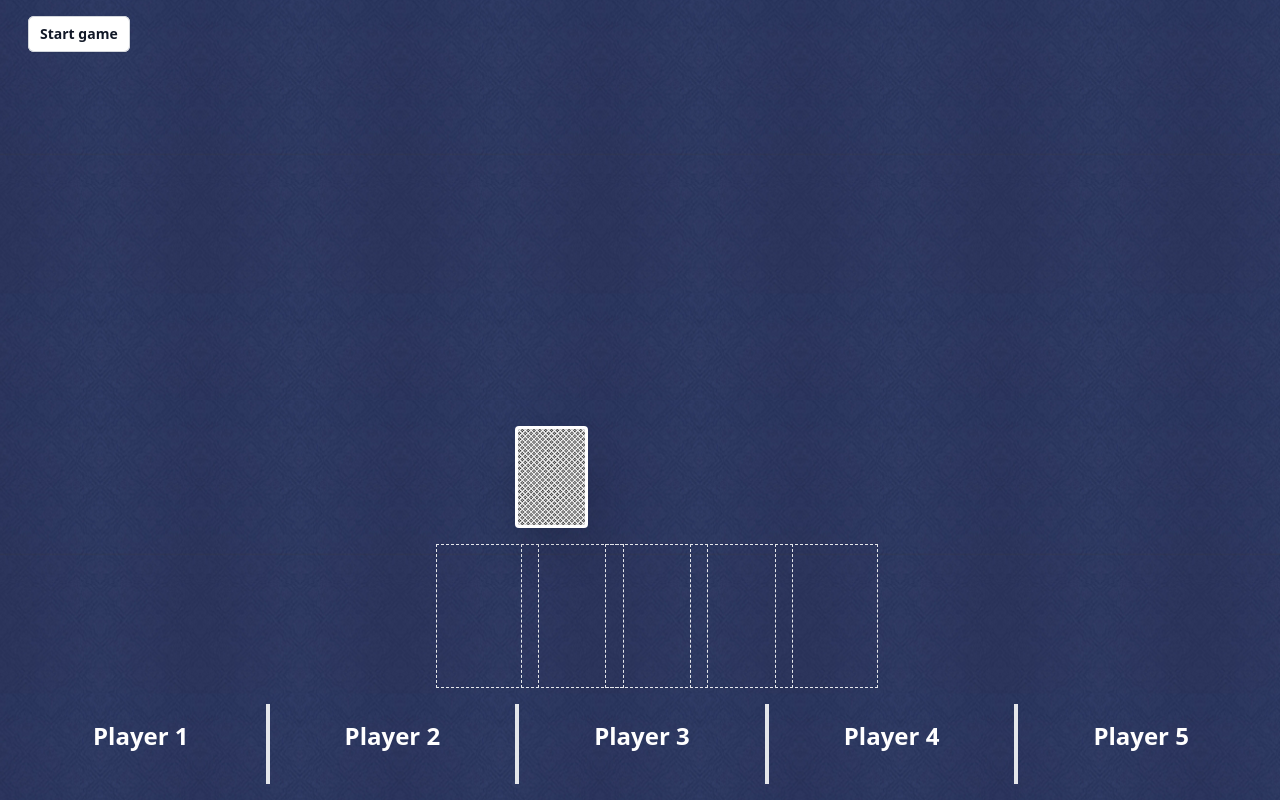
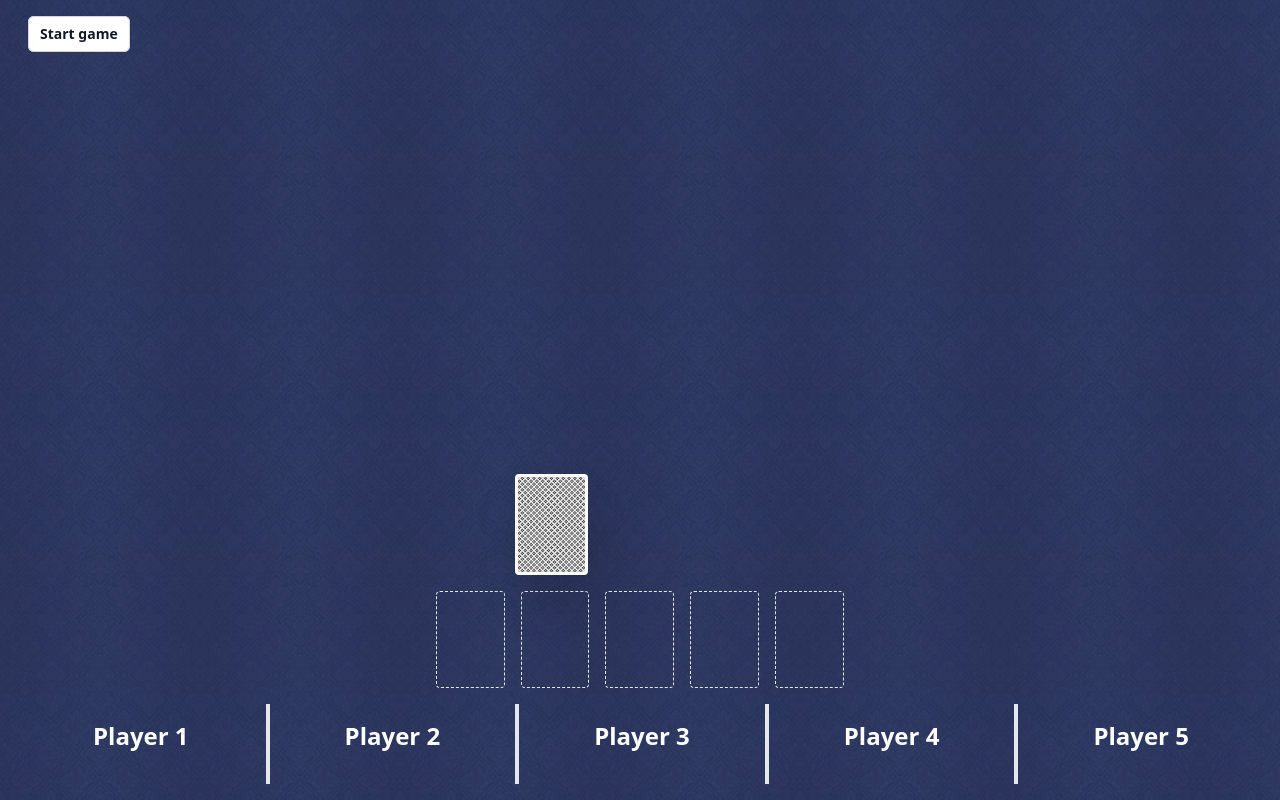
Before and after one commit to danielfeather/twety-five, a React (Create React App) app: page /games/13b56b64-14df-4efa-8edf-567d80291c27 in a window 1280 px wide. Built offline with nearby package versions, Linux system fonts and the light colour scheme; the HTML template or start-up script is replaced by a standard one.

Commit message:
Sorting best cards

```diff
--- a/src/components/Table.tsx
+++ b/src/components/Table.tsx
@@ -13,7 +13,7 @@ const Table: FC<PropsWithChildren<TableProps & HTMLProps<HTMLDivElement>>> = ({
             {
                 players.map((player) => {
                     return (
-                        <div className="border border-dashed" style={{height: 144, width: 103}}>
+                        <div className="border border-dashed aspect-[5/7] rounded">
                             { cards[player] ? <Card card={cards[player]} flipped={true} /> : '' }
                         </div>
                     )
--- a/src/routes/Game.tsx
+++ b/src/routes/Game.tsx
@@ -38,11 +38,12 @@ function isAceOfTrumps(card: number, suit: Suit) {
 
 const Game: FC = () => {
     const [trump, setTrump] = useState<Trump>()
-    const players = [...Array(5).keys()]
+    const [players, setPlayers] = useState<number[]>([...Array(5).keys()])
     const [currentPlayer, setCurrentPlayer] = useState<number>(0)
     const [releasedCard, setReleasedCard] = useState<boolean>(false)
     const [robbing, setRobbing] = useState<boolean>(false)
     const [table, setTable] = useState<number[]>([])
+    const [suit, setSuit] = useState<Suit>()
 
     const [hands, setHands] = useState<Hands>({
         0: [],
@@ -96,6 +97,9 @@ const Game: FC = () => {
 
     function playCard(card: number, player: number) {
         if (currentPlayer === player) {
+            if (currentPlayer === 0) {
+                setSuit(getSuit(card))
+            }
             setTable([
                 ...table,
                 card
@@ -154,6 +158,36 @@ const Game: FC = () => {
         // If the A of trumps is turned up then the player may rob immediately and discard one of their cards
     }, [currentPlayer, trump])
 
+    useEffect(() => {
+        if (table.length === players.length && trump?.card) {
+
+            // const sorted = [...table].sort((a, b) => {
+
+            //     const trumpSuit = getSuit(trump.card)
+
+            //     const aSuit = getSuit(a)
+            //     const aRank = getRank(aSuit, a)
+            //     const bSuit = getSuit(b)
+            //     const bRank = getRank(bSuit, b)
+
+            //     if (aSuit !== trumpSuit && bSuit !== trumpSuit) {
+
+            //     }
+
+            // })
+
+            // Trumps
+            // 1. 5 of Trumps
+            // 2. Jack of Trumps
+            // 3. Ace of Hearts40608143
+            // 4. King and Queen
+            // 5. Highest in Red / Lowest in Black
+
+            // Non-Trumps
+            // 1.
+        }
+    },[table, players, trump])
+
     return (
         <section className="p-4 h-full flex flex-wrap" style={{backgroundImage: "url('/images/wallpapers/vintage-wallpaper.webp')"}}>
             <Button variant={trump ? Style.DANGER : Style.DEFAULT} className="absolute" onClick={deal}>
```
